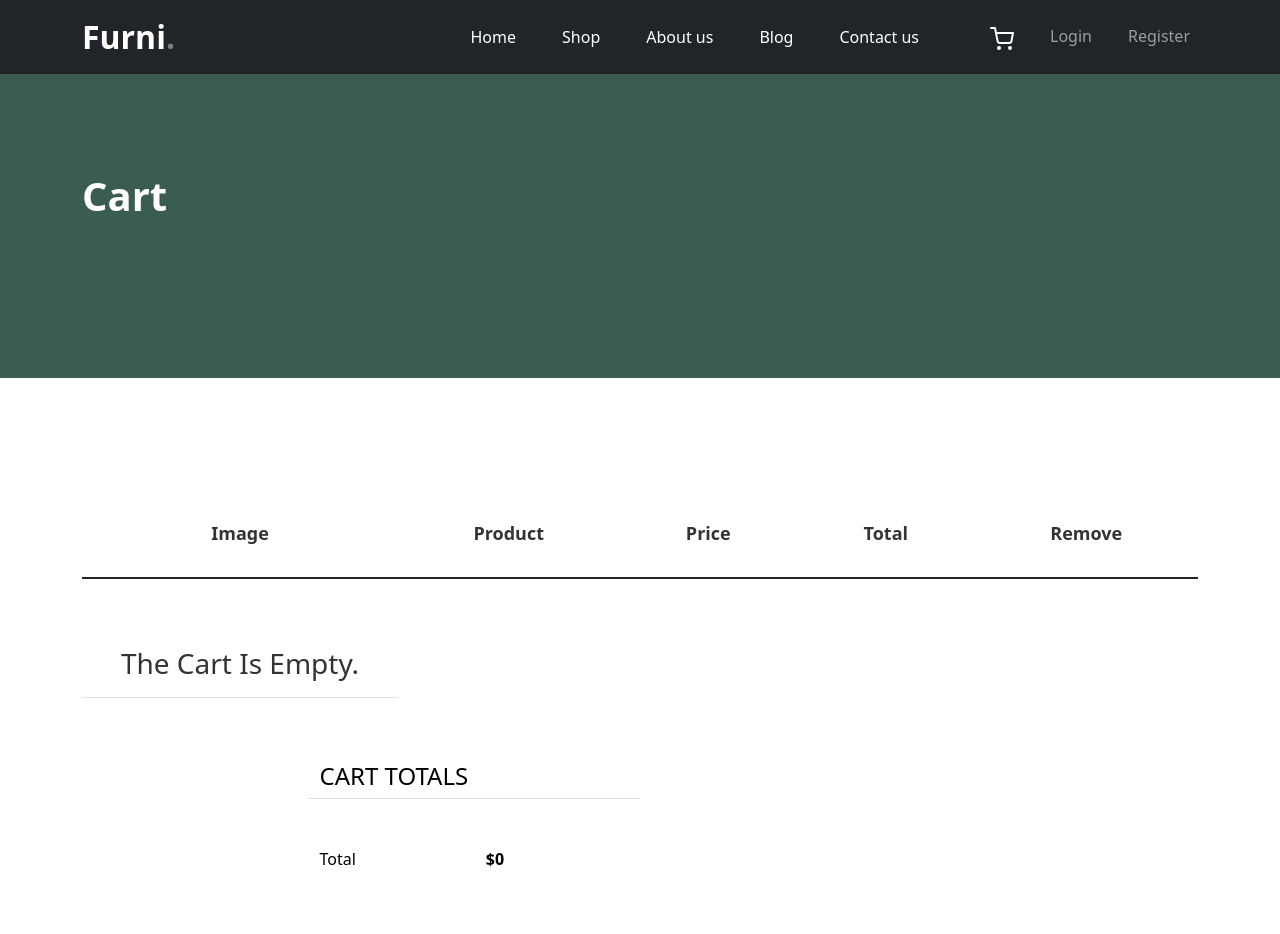
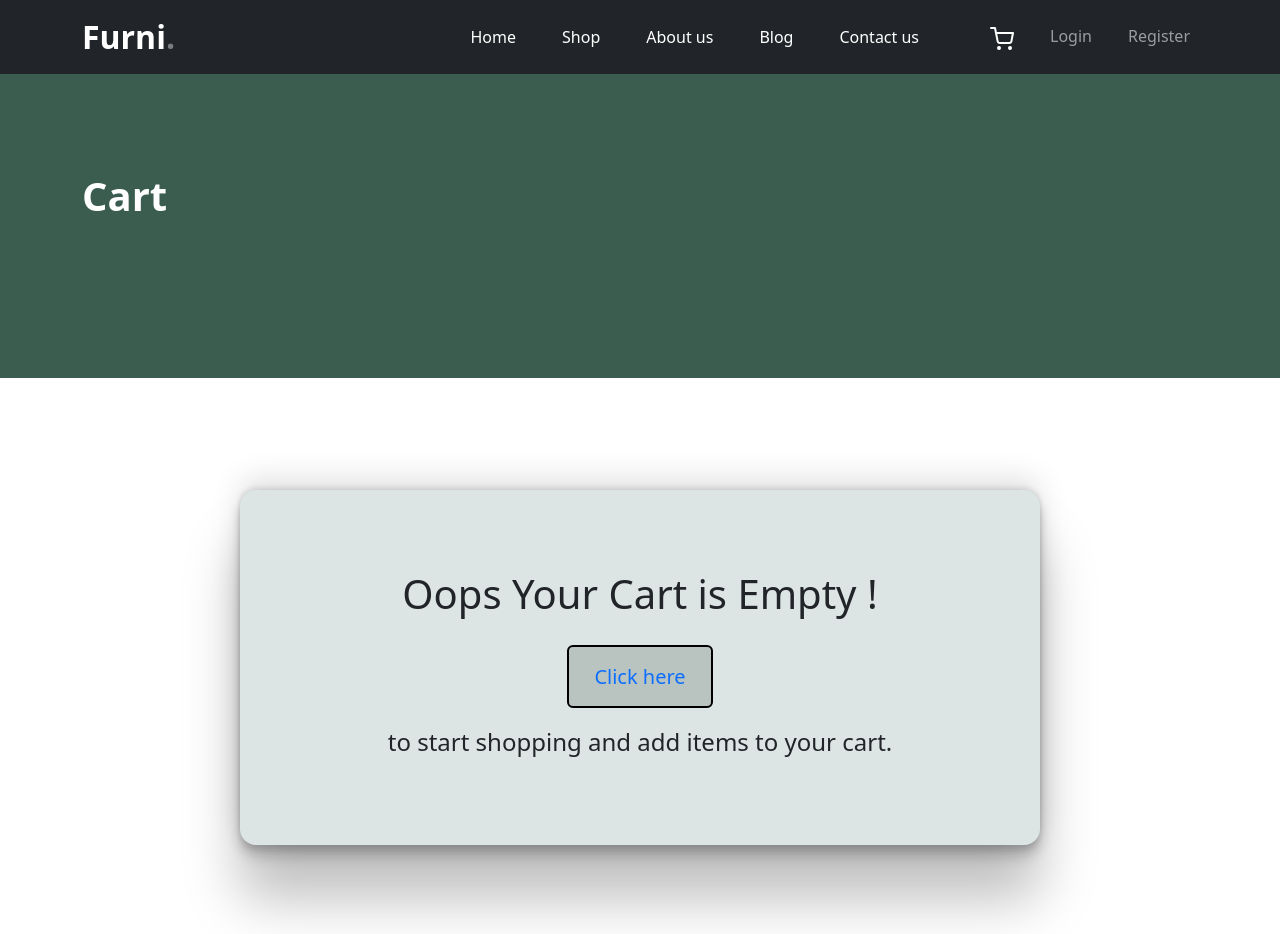
Before and after one commit to ErikLozanov/furniture-store, a React (Vite) app in the folder furniture-store/: page /cart in a window 1280 px wide. Shown: the top 934 px of the page. Built offline with nearby package versions, Linux system fonts and the light colour scheme; no server answers.

Commit message:
Added a window to show up if your cart is empty.

```diff
--- a/furniture-store/css/style.css
+++ b/furniture-store/css/style.css
@@ -1017,3 +1017,44 @@ textarea {
     left: 40px;
     bottom: 10px;
 }
+
+/*Empty Cart Styles */
+
+.empty-cart {
+    display: flex;
+    flex-direction: column;
+    justify-content: center;
+    align-items: center;
+}
+.empty-cart-window{
+    box-shadow: rgba(0, 0, 0, 0.25) 0px 54px 55px,
+    rgba(0, 0, 0, 0.12) 0px -12px 30px, rgba(0, 0, 0, 0.12) 0px 4px 6px,
+    rgba(0, 0, 0, 0.17) 0px 12px 13px, rgba(0, 0, 0, 0.09) 0px -3px 5px;
+    display: flex;
+    flex-direction: column;
+    justify-content: center;
+    align-items: center;
+    width: 800px;
+    padding: 80px;
+    border-radius: 16px;
+    background-color: #dce5e4;
+    gap: 16px;
+}
+
+.click-here-div {
+    margin: 20px;
+}
+
+.click-here-button {
+    text-decoration: none;
+    border: 2px solid black;
+    padding: 16px 25px;
+    border-radius: 6px;
+    font-size: 20px;
+    background-color: #b9c4c0;
+}
+.click-here-button:hover {
+    transform: scale(1.1);
+    transition: 0.3s;
+    background-color: rgb(59, 155, 59);
+}
--- a/furniture-store/src/components/Cart/CartContainer/CartContainer.jsx
+++ b/furniture-store/src/components/Cart/CartContainer/CartContainer.jsx
@@ -2,6 +2,7 @@ import { useEffect, useState } from "react";
 import { addToCartServiceFactory } from "../../../services/addToCartService";
 import { CartTemplate } from "./CartTemplate";
 import { useAuthContext } from "../../../contexts/AuthContext";
+import { Link } from "react-router-dom";
 
 export const CartContainer = ({token,userId}) => {
 
@@ -27,7 +28,7 @@ export const CartContainer = ({token,userId}) => {
 
     return (
         <div className="untree_co-section before-footer-section">
-  <div className="container">
+          {items.length > 0 && <div className="container">
     <div className="row mb-5">
       <form className="col-md-12" method="post">
         <div className="site-blocks-table">
@@ -42,7 +43,7 @@ export const CartContainer = ({token,userId}) => {
               </tr>
             </thead>
             <tbody>
-        {items.length > 0 ? items.map(item => CartTemplate(item,removeItemHandler)) : <tr><td><h3 style={{width:"300px",textAlign:"center",marginTop:"60px"}}>The Cart Is Empty.</h3></td></tr>}
+        {items.length > 0 && items.map(item => CartTemplate(item,removeItemHandler))}
             </tbody>
           </table>
         </div>
@@ -78,7 +79,16 @@ export const CartContainer = ({token,userId}) => {
         </div>
       </div>
     </div>
-  </div>
+  </div>}
+      {items.length === 0 &&   <div className="empty-cart">
+  <div className="empty-cart-window">
+
+    <h1>Oops Your Cart is Empty !</h1>
+    <div className="click-here-div">
+      <Link to="/shop" className="click-here-button">Click here </Link>
+    </div>
+  <h4>to start shopping and add items to your cart.</h4></div>
+  </div>}
 </div>
 
     );
```
